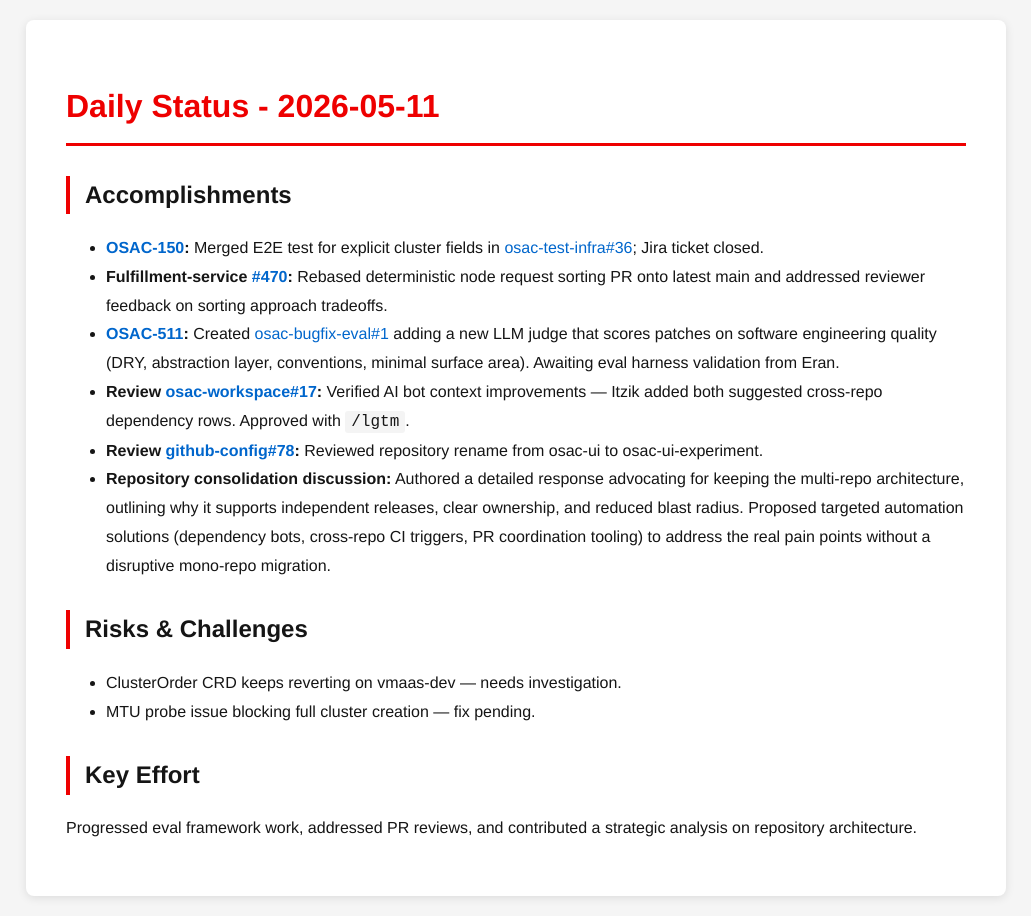
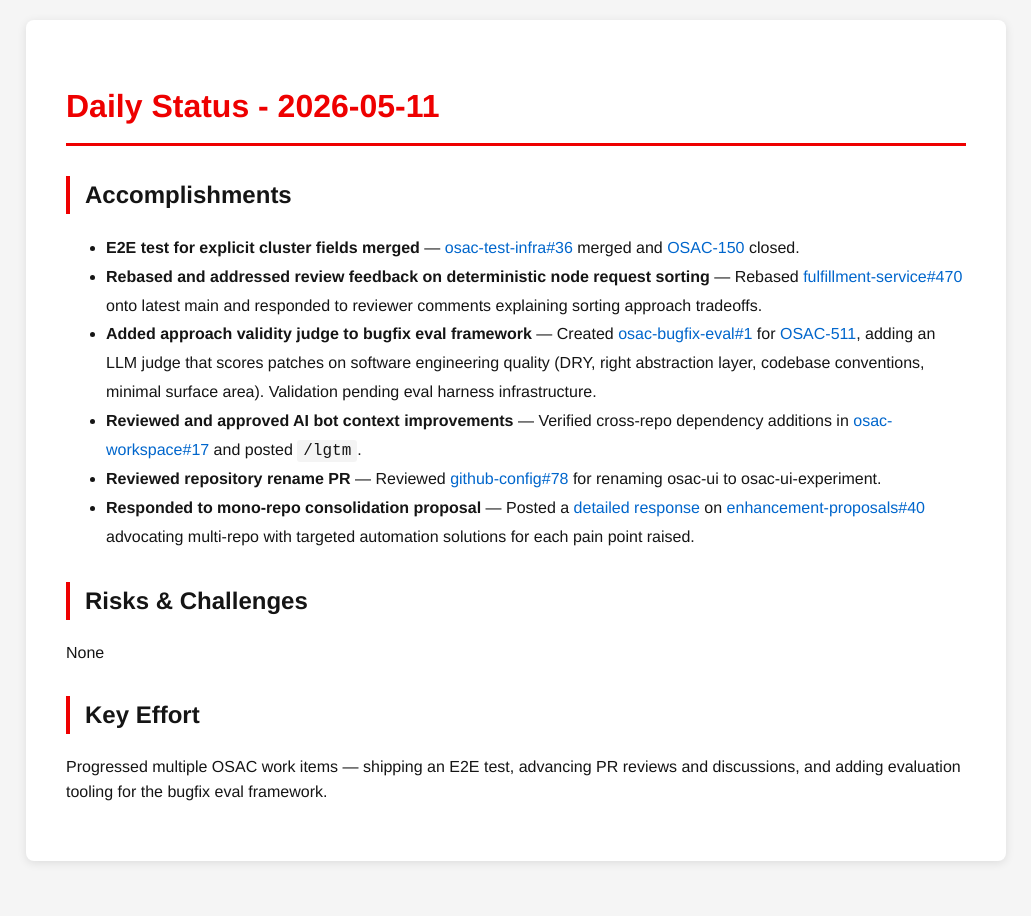
Before and after one commit to tzvatot/daily-status, a Jekyll site: the page built from 2026-05-11.md, in a window 1280 px wide. Shown: the whole page, without its empty margins (124-1155 px from the left). Built offline with Jekyll 4.4.1, drawn with Linux system fonts in a browser that asks for light colours.

Commit message:
Daily status update - 2026-05-11

```diff
--- a/2026-05-11.md
+++ b/2026-05-11.md
@@ -7,16 +7,15 @@
 # Daily Status - 2026-05-11
 
 ## Accomplishments
-- **[OSAC-150](https://redhat.atlassian.net/browse/OSAC-150):** Merged E2E test for explicit cluster fields in [osac-test-infra#36](https://github.com/osac-project/osac-test-infra/pull/36); Jira ticket closed.
-- **Fulfillment-service [#470](https://github.com/osac-project/fulfillment-service/pull/470):** Rebased deterministic node request sorting PR onto latest main and addressed reviewer feedback on sorting approach tradeoffs.
-- **[OSAC-511](https://redhat.atlassian.net/browse/OSAC-511):** Created [osac-bugfix-eval#1](https://github.com/eranco74/osac-bugfix-eval/pull/1) adding a new LLM judge that scores patches on software engineering quality (DRY, abstraction layer, conventions, minimal surface area). Awaiting eval harness validation from Eran.
-- **Review [osac-workspace#17](https://github.com/osac-project/osac-workspace/pull/17):** Verified AI bot context improvements — Itzik added both suggested cross-repo dependency rows. Approved with `/lgtm`.
-- **Review [github-config#78](https://github.com/osac-project/github-config/pull/78):** Reviewed repository rename from osac-ui to osac-ui-experiment.
-- **Repository consolidation discussion:** Authored a detailed response advocating for keeping the multi-repo architecture, outlining why it supports independent releases, clear ownership, and reduced blast radius. Proposed targeted automation solutions (dependency bots, cross-repo CI triggers, PR coordination tooling) to address the real pain points without a disruptive mono-repo migration.
+- **E2E test for explicit cluster fields merged** — [osac-test-infra#36](https://github.com/osac-project/osac-test-infra/pull/36) merged and [OSAC-150](https://redhat.atlassian.net/browse/OSAC-150) closed.
+- **Rebased and addressed review feedback on deterministic node request sorting** — Rebased [fulfillment-service#470](https://github.com/osac-project/fulfillment-service/pull/470) onto latest main and responded to reviewer comments explaining sorting approach tradeoffs.
+- **Added approach validity judge to bugfix eval framework** — Created [osac-bugfix-eval#1](https://github.com/eranco74/osac-bugfix-eval/pull/1) for [OSAC-511](https://redhat.atlassian.net/browse/OSAC-511), adding an LLM judge that scores patches on software engineering quality (DRY, right abstraction layer, codebase conventions, minimal surface area). Validation pending eval harness infrastructure.
+- **Reviewed and approved AI bot context improvements** — Verified cross-repo dependency additions in [osac-workspace#17](https://github.com/osac-project/osac-workspace/pull/17) and posted `/lgtm`.
+- **Reviewed repository rename PR** — Reviewed [github-config#78](https://github.com/osac-project/github-config/pull/78) for renaming osac-ui to osac-ui-experiment.
+- **Responded to mono-repo consolidation proposal** — Posted a [detailed response](https://github.com/osac-project/enhancement-proposals/pull/40#issuecomment-4420565236) on [enhancement-proposals#40](https://github.com/osac-project/enhancement-proposals/pull/40) advocating multi-repo with targeted automation solutions for each pain point raised.
 
 ## Risks & Challenges
-- ClusterOrder CRD keeps reverting on vmaas-dev — needs investigation.
-- MTU probe issue blocking full cluster creation — fix pending.
+None
 
 ## Key Effort
-Progressed eval framework work, addressed PR reviews, and contributed a strategic analysis on repository architecture.
+Progressed multiple OSAC work items — shipping an E2E test, advancing PR reviews and discussions, and adding evaluation tooling for the bugfix eval framework.
```
